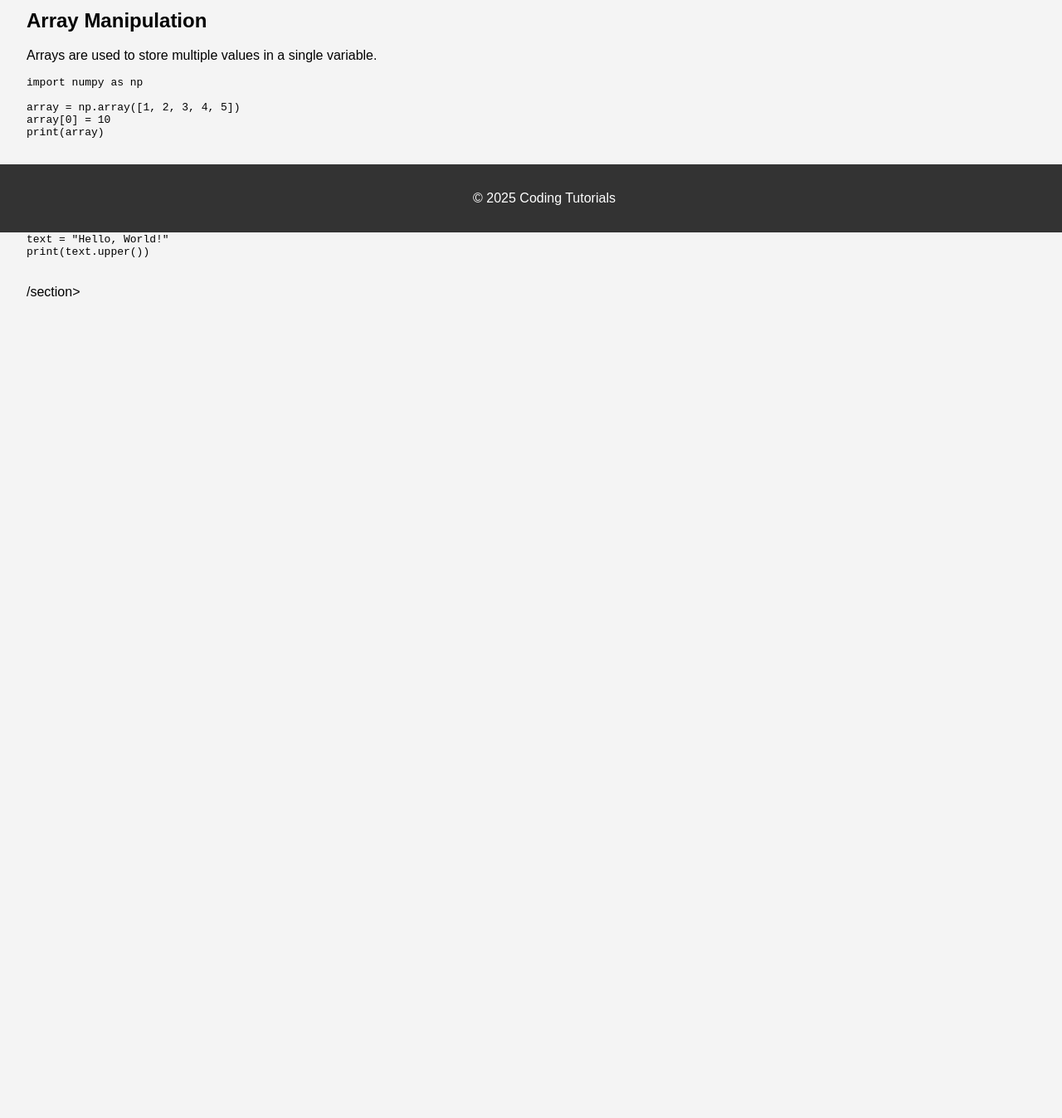
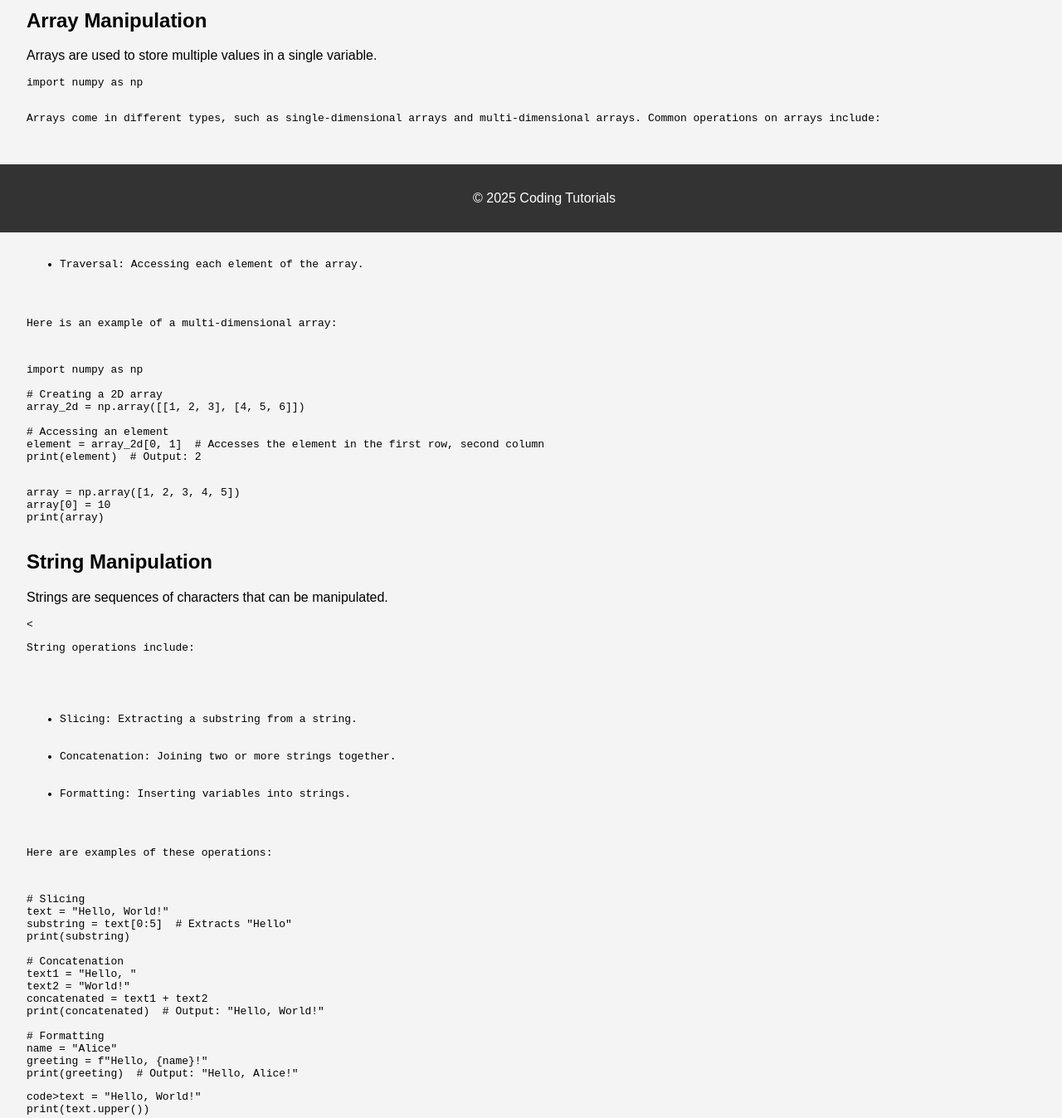
Before and after one commit to Anurag2809/know-algo, a plain HTML site: page basics.html in a window 1280 px wide. Shown: the part 520-1867 px from the top of the page at 83% size. Before the commit the page ends 945 px from the top, so only its background shows below. Drawn offline with Linux system fonts and the light colour scheme.

Commit message:
Update basics.html

```diff
--- a/basics.html
+++ b/basics.html
@@ -32,6 +32,22 @@ let z = x + y;</code></pre>
         <p>Arrays are used to store multiple values in a single variable.</p>
         <pre><code>import numpy as np
 
+<p>Arrays come in different types, such as single-dimensional arrays and multi-dimensional arrays. Common operations on arrays include:</p>
+<ul>
+  <li>Insertion: Adding an element to the array.</li>
+  <li>Deletion: Removing an element from the array.</li>
+  <li>Traversal: Accessing each element of the array.</li>
+</ul>
+<p>Here is an example of a multi-dimensional array:</p>
+<pre><code>import numpy as np
+
+# Creating a 2D array
+array_2d = np.array([[1, 2, 3], [4, 5, 6]])
+
+# Accessing an element
+element = array_2d[0, 1]  # Accesses the element in the first row, second column
+print(element)  # Output: 2
+</code></pre>
 array = np.array([1, 2, 3, 4, 5])
 array[0] = 10
 print(array)</code></pre>
@@ -39,7 +55,30 @@ print(array)</code></pre>
     <section>
         <h2>String Manipulation</h2>
         <p>Strings are sequences of characters that can be manipulated.</p>
-        <pre><code>text = "Hello, World!"
+        <pre><
+<p>String operations include:</p>
+<ul>
+  <li>Slicing: Extracting a substring from a string.</li>
+  <li>Concatenation: Joining two or more strings together.</li>
+  <li>Formatting: Inserting variables into strings.</li>
+</ul>
+<p>Here are examples of these operations:</p>
+<pre><code># Slicing
+text = "Hello, World!"
+substring = text[0:5]  # Extracts "Hello"
+print(substring)
+
+# Concatenation
+text1 = "Hello, "
+text2 = "World!"
+concatenated = text1 + text2
+print(concatenated)  # Output: "Hello, World!"
+
+# Formatting
+name = "Alice"
+greeting = f"Hello, {name}!"
+print(greeting)  # Output: "Hello, Alice!"
+</code></pre>code>text = "Hello, World!"
 print(text.upper())</code></pre>
     </section>/section>
     </main>
```
